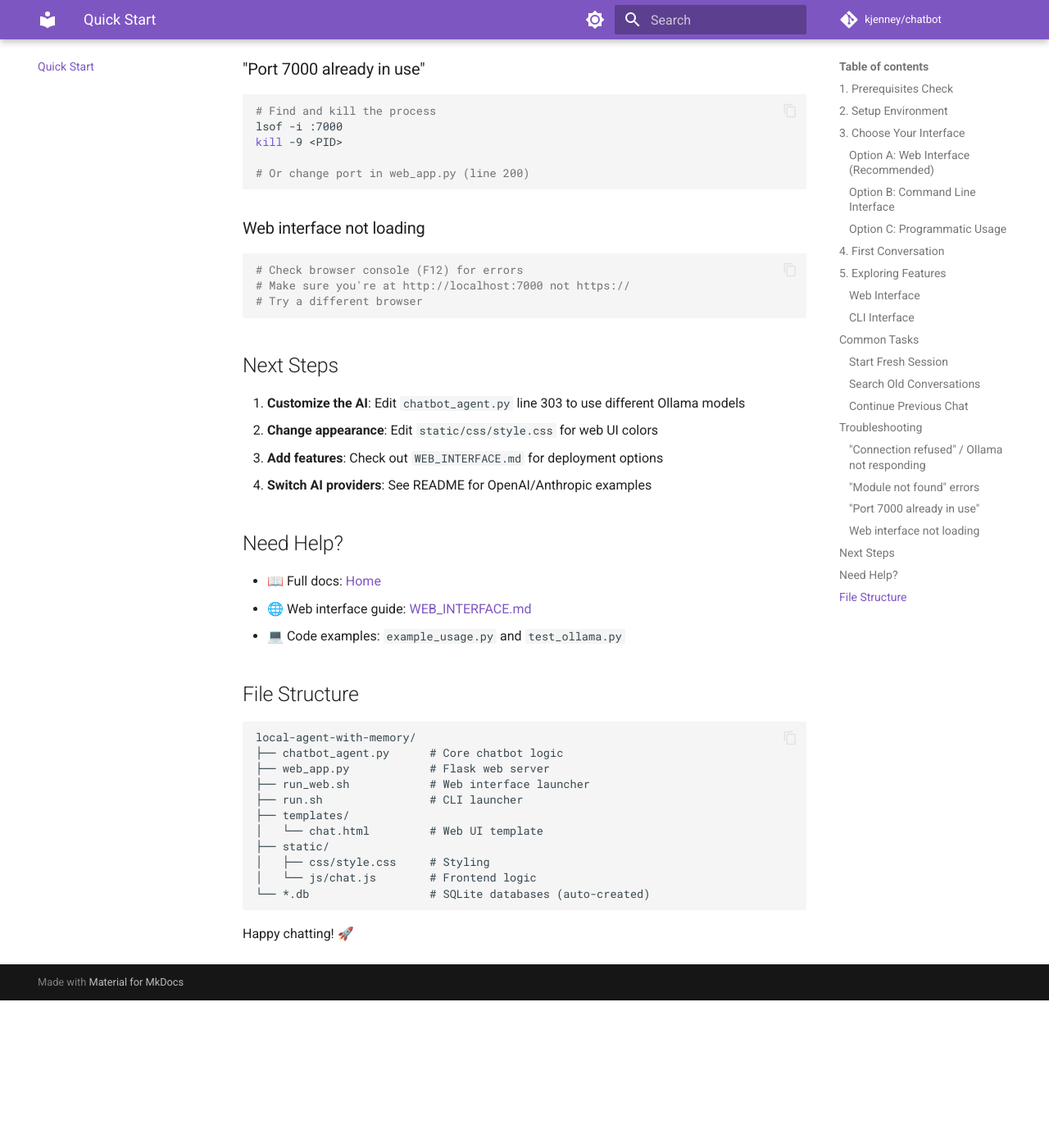
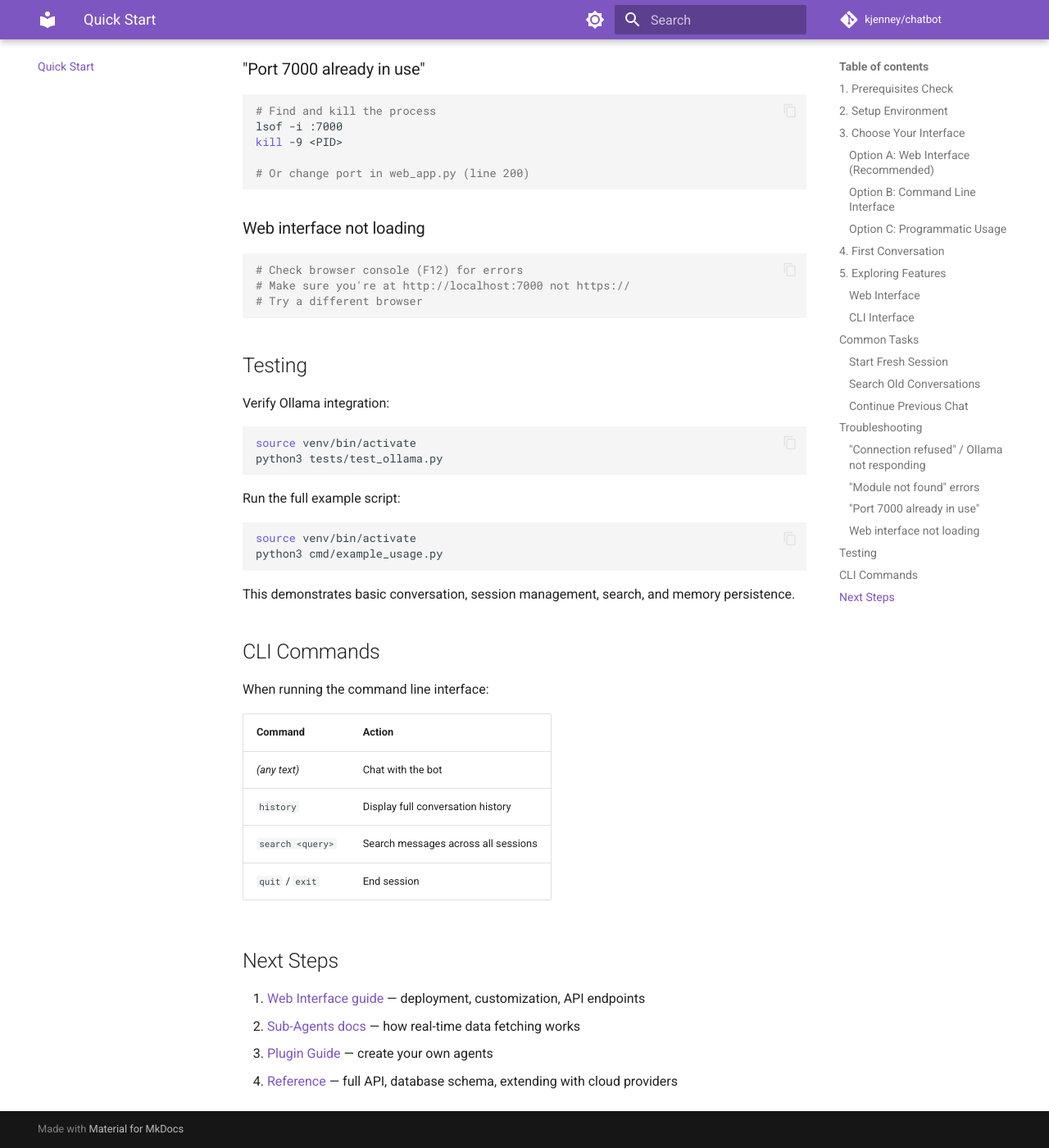
Before and after one commit to kjenney/chatbot, an MkDocs documentation site: the page built from docs/QUICKSTART.md, in a window 1280 px wide and 1400 px high, scrolled down 3284 px. Shown: the whole window at 82% size. Built offline with MkDocs 1.6.1 and Material for MkDocs 9.7.7, drawn with Linux system fonts in a browser that asks for light colours; comment, search, counter and statistics services are not loaded; before the commit the page ends 4504 px from its top, so only the background shows below that; some of the changed text lies outside the part shown.

Commit message:
More docs work

````diff
--- a/docs/QUICKSTART.md
+++ b/docs/QUICKSTART.md
@@ -47,7 +47,7 @@ pip install -r requirements.txt
 ### Option A: Web Interface (Recommended)
 
 ```bash
-./run_web.sh
+python web_app.py
 ```
 
 Then open: **http://localhost:7000**
@@ -61,7 +61,7 @@ Then open: **http://localhost:7000**
 ### Option B: Command Line Interface
 
 ```bash
-./run.sh
+python3 chatbot_agent.py
 ```
 
 Interactive terminal chat with full memory.
@@ -161,33 +161,38 @@ kill -9 <PID>
 # Try a different browser
 ```
 
+## Testing
+
+Verify Ollama integration:
+
+```bash
+source venv/bin/activate
+python3 tests/test_ollama.py
+```
+
+Run the full example script:
+
+```bash
+source venv/bin/activate
+python3 cmd/example_usage.py
+```
+
+This demonstrates basic conversation, session management, search, and memory persistence.
+
+## CLI Commands
+
+When running the command line interface:
+
+| Command | Action |
+|---------|--------|
+| *(any text)* | Chat with the bot |
+| `history` | Display full conversation history |
+| `search <query>` | Search messages across all sessions |
+| `quit` / `exit` | End session |
+
 ## Next Steps
 
-1. **Customize the AI**: Edit `chatbot_agent.py` line 303 to use different Ollama models
-2. **Change appearance**: Edit `static/css/style.css` for web UI colors
-3. **Add features**: Check out `WEB_INTERFACE.md` for deployment options
-4. **Switch AI providers**: See README for OpenAI/Anthropic examples
-
-## Need Help?
-
-- 📖 Full docs: [Home](index.md)
-- 🌐 Web interface guide: [WEB_INTERFACE.md](WEB_INTERFACE.md)
-- 💻 Code examples: `example_usage.py` and `test_ollama.py`
-
-## File Structure
-
-```
-local-agent-with-memory/
-├── chatbot_agent.py      # Core chatbot logic
-├── web_app.py            # Flask web server
-├── run_web.sh            # Web interface launcher
-├── run.sh                # CLI launcher
-├── templates/
-│   └── chat.html         # Web UI template
-├── static/
-│   ├── css/style.css     # Styling
-│   └── js/chat.js        # Frontend logic
-└── *.db                  # SQLite databases (auto-created)
-```
-
-Happy chatting! 🚀
+1. [Web Interface guide](WEB_INTERFACE.md) — deployment, customization, API endpoints
+2. [Sub-Agents docs](SUB_AGENTS.md) — how real-time data fetching works
+3. [Plugin Guide](PLUGIN_GUIDE.md) — create your own agents
+4. [Reference](reference.md) — full API, database schema, extending with cloud providers
--- a/docs/SUB_AGENTS.md
+++ b/docs/SUB_AGENTS.md
@@ -95,7 +95,7 @@ Sub-agents run in **separate processes** for:
 Sub-agents are **enabled by default**. Just ask questions naturally:
 
 ```bash
-./run_web.sh
+python web_app.py
 ```
 
 ```
--- a/docs/WEB_INTERFACE.md
+++ b/docs/WEB_INTERFACE.md
@@ -5,7 +5,7 @@
 Launch the web interface with one command:
 
 ```bash
-./run_web.sh
+python web_app.py
 ```
 
 Then open your browser to: **http://localhost:7000**
@@ -152,7 +152,7 @@ Set `FLASK_ENV=production` for production deployments:
 
 ```bash
 export FLASK_ENV=production
-./run_web.sh
+python web_app.py
 ```
 
 ## Troubleshooting
--- a/mkdocs.yml
+++ b/mkdocs.yml
@@ -49,3 +49,4 @@ nav:
   - Web Interface: WEB_INTERFACE.md
   - Sub-Agents: SUB_AGENTS.md
   - Plugin Guide: PLUGIN_GUIDE.md
+  - Reference: reference.md
````
Also changed, not shown: README.md (+14 -274 lines), docs/index.md (+23 -13 lines), docs/reference.md (added, +178 -0 lines), 1 other file.
